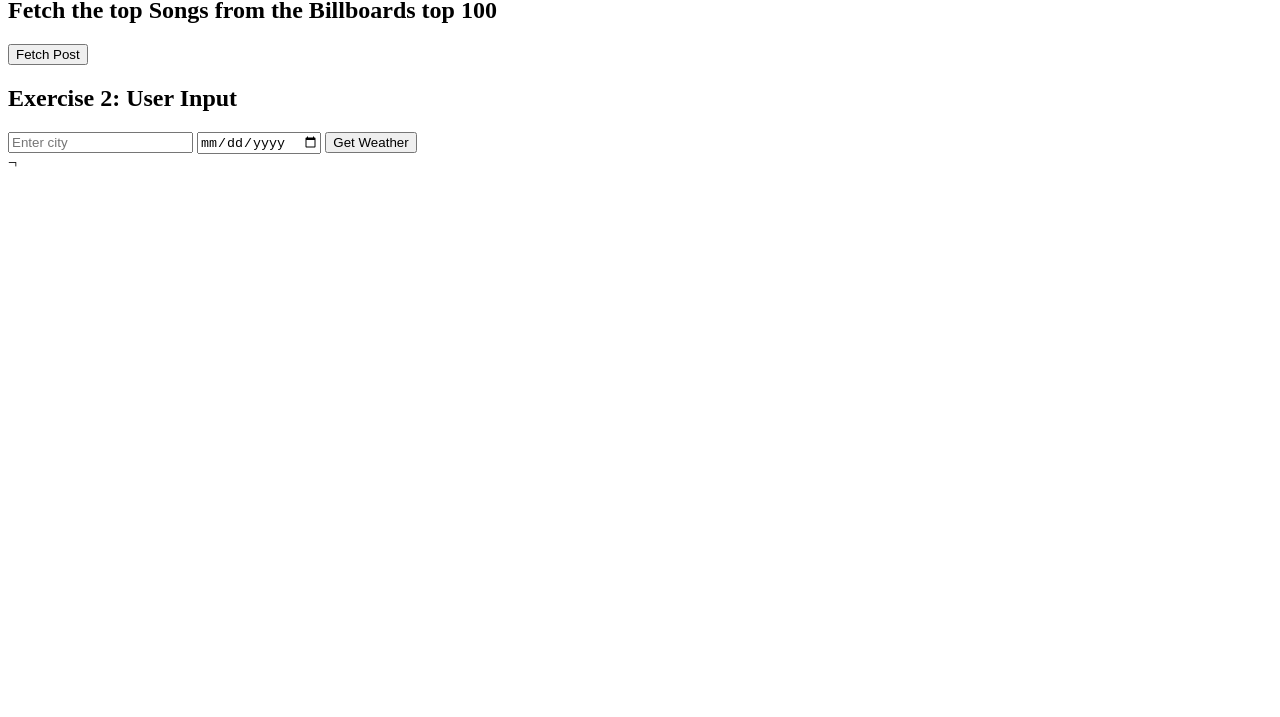
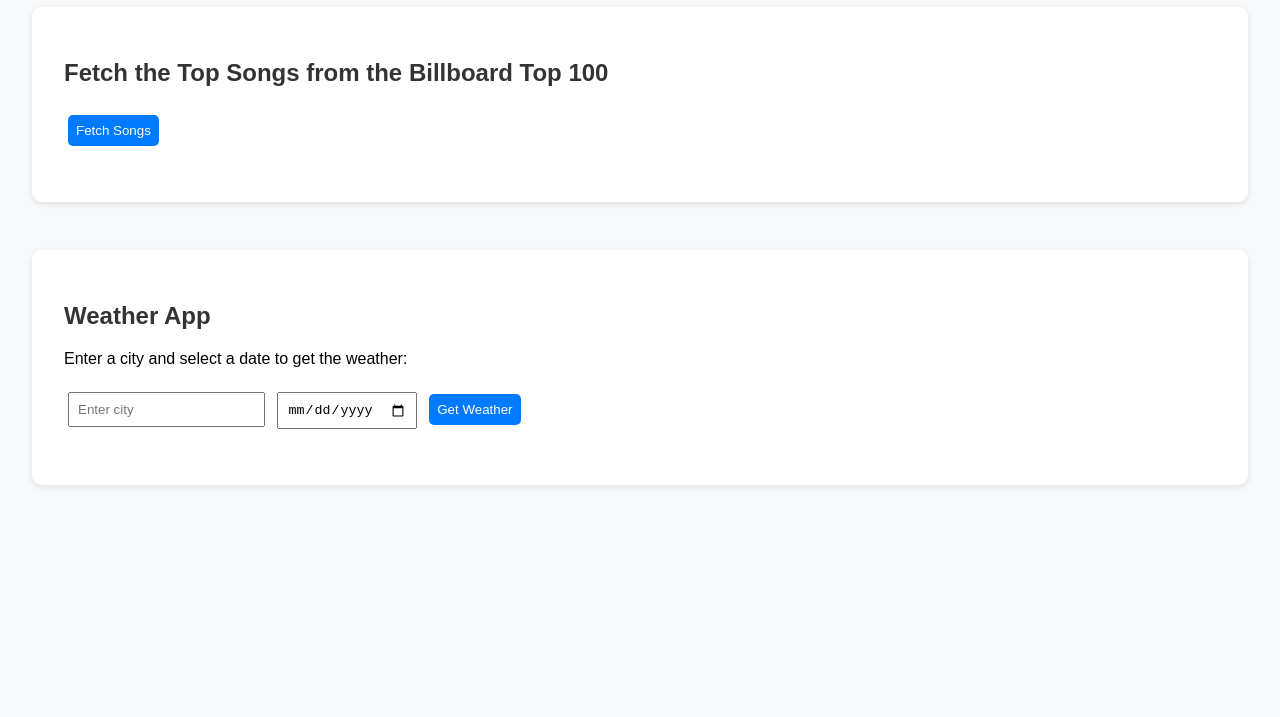
Before and after one commit to magguk/Assignment-1-Submission-Kannu, a plain HTML site: page weather.html in a window 1280 px wide. Shown: the part 83-800 px from the top of the page. Drawn offline with Linux system fonts and the light colour scheme.

Commit message:
weather update

```diff
--- a/weather.html
+++ b/weather.html
@@ -5,28 +5,71 @@
     <meta name="viewport" content="width=device-width, initial-scale=1.0">
     <title>Fetch API Exercise</title>
     <script src="weatherscript.js" defer></script>
+    <style>
+        body {
+            font-family: Arial, sans-serif;
+            margin: 2rem;
+            background-color: #f8f9fa;
+        }
+
+        h1, h2 {
+            color: #333;
+        }
+
+        .section {
+            margin-bottom: 3rem;
+            padding: 2rem;
+            border-radius: 10px;
+            background-color: #ffffff;
+            box-shadow: 0 2px 6px rgba(0, 0, 0, 0.1);
+        }
+
+        input, button {
+            padding: 0.5rem;
+            margin: 0.5rem 0.25rem;
+        }
+
+        button {
+            background-color: #007bff;
+            border: none;
+            color: white;
+            cursor: pointer;
+            border-radius: 5px;
+        }
+
+        button:hover {
+            background-color: #0056b3;
+        }
+
+        #postsResults, #weatherResults {
+            margin-top: 1rem;
+        }
+    </style>
 </head>
 <body>
+
     <h1>Fetch API Project</h1>
 
-    <div id="exercise1">
-        <h2>Fetch the top Songs from the Billboards top 100</h2>
-        <button id="fetchPostBtn">Fetch Post</button>
+    <!-- Billboard Songs Section -->
+    <div id="exercise1" class="section">
+        <h2>Fetch the Top Songs from the Billboard Top 100</h2>
+        <button id="fetchPostBtn">Fetch Songs</button>
         <div id="postsResults">
-            <!-- Posts go in here -->
+            <!-- Songs will be loaded here -->
         </div>
     </div>
-</body>
-</html>
 
-    <div id="exercise2">
-        <h2>Exercise 2: User Input</h2>
+    <!-- Weather App Section -->
+    <div id="exercise2" class="section">
+        <h2>Weather App</h2>
+        <p>Enter a city and select a date to get the weather:</p>
         <input type="text" id="location" placeholder="Enter city">
         <input type="date" id="weatherDate">
         <button id="weatherBtn">Get Weather</button>
-        <div id="weatherResults"></div>
-            <!-- Search results go here -->
+        <div id="weatherResults">
+            <!-- Weather results will appear here -->
         </div>
     </div>
-</body>¬
+
+</body>
 </html>
```
